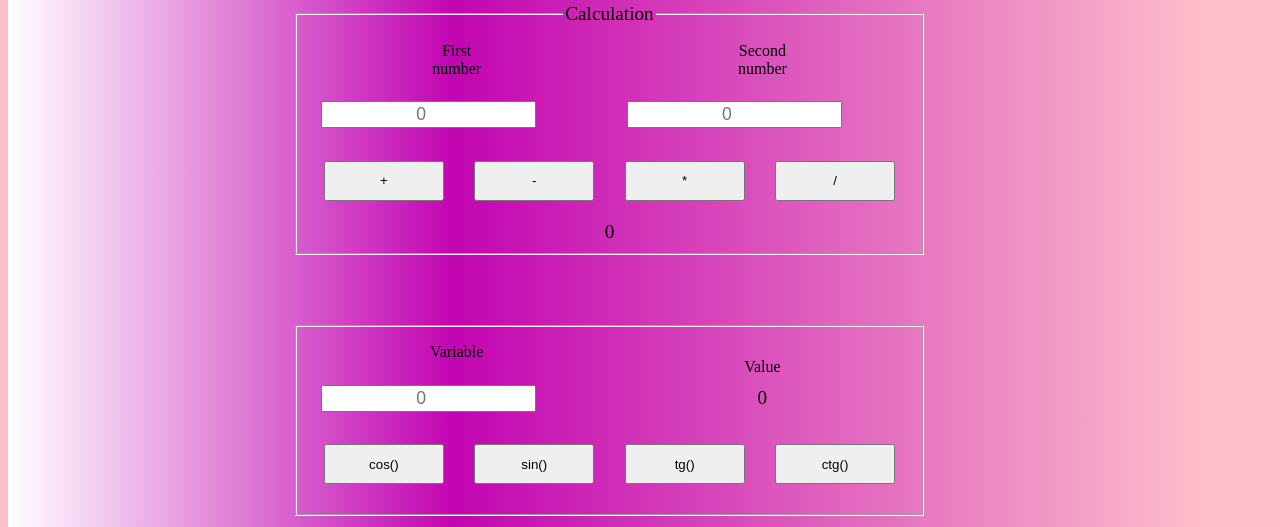
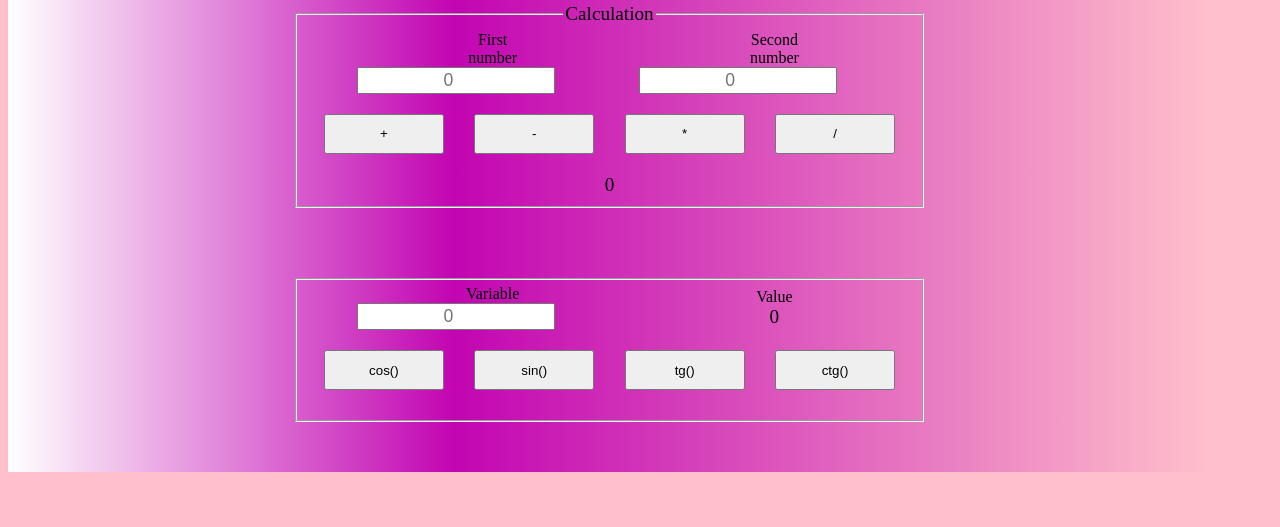
Before and after one commit to Plyassunova/Plyassunova-, a website: page math.html in a window 1280 px wide. Shown: the part 86-613 px from the top of the page. Drawn offline with Linux system fonts and the light colour scheme.

Commit message:
updates6

```diff
--- a/style.css
+++ b/style.css
@@ -287,7 +287,6 @@ footer a {
 }
 
 .math form fieldset .counters div label, input {
-    margin: 0.7em;
     text-align: center;
 }
 
@@ -320,6 +319,10 @@ footer a {
 .math form fieldset p span {
     margin: auto;
     font-size: 1.2rem;
+}
+
+.counters {
+    padding-left: 3em;
 }
 
 
```
